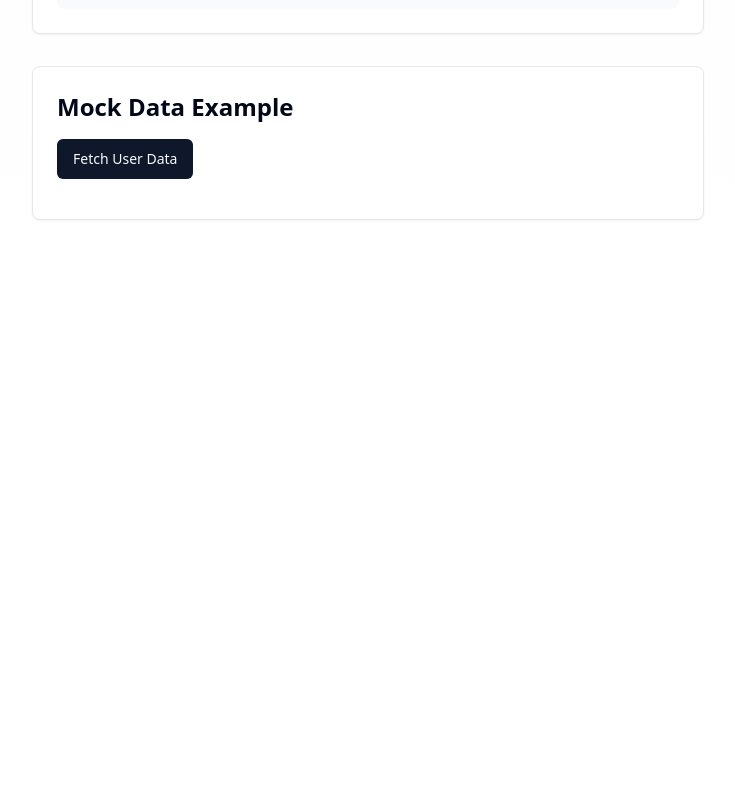
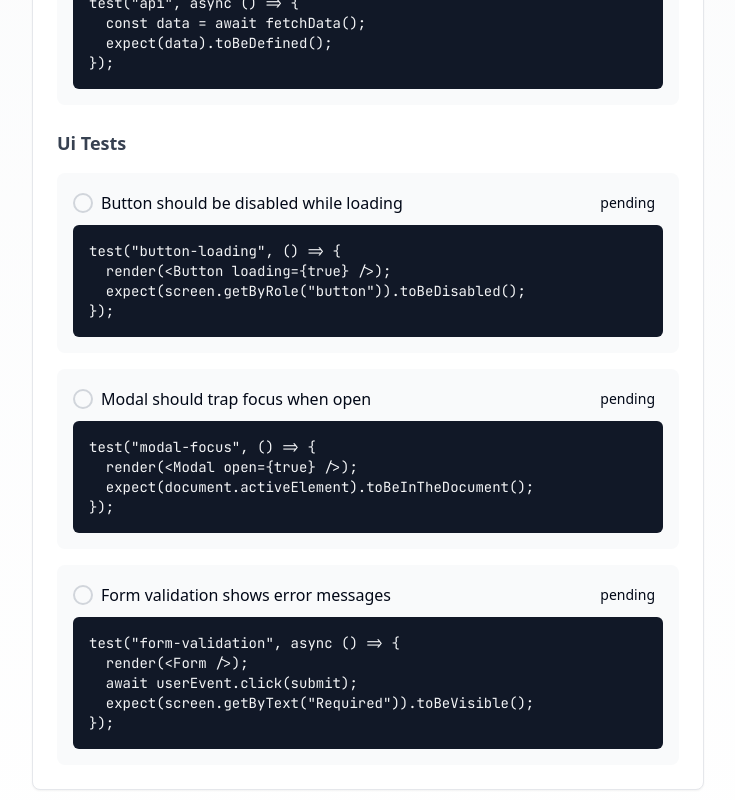
Before and after one commit to poboisvert/mock-scan-next, a React (Vite) app: page / in a window 1280 px wide. Shown: the part 600-1400 px from the top of the page, without its empty margins (272-1007 px from the left). Before the commit the page ends 852 px from the top, so only its background shows below. Built offline with nearby package versions, Linux system fonts and the light colour scheme.

Commit message:
Add UI tests
Added tests to aid in debugging the user interface.  No specific implementation details are included in this commit.

```diff
--- a/src/components/TestRunner.tsx
+++ b/src/components/TestRunner.tsx
@@ -9,6 +9,7 @@ interface TestCase {
   name: string;
   status: 'pending' | 'passing' | 'failing';
   code: string;
+  category: 'ui' | 'unit' | 'integration';
 }
 
 export const TestRunner = () => {
@@ -17,13 +18,36 @@ export const TestRunner = () => {
       id: '1',
       name: 'should add two numbers correctly',
       status: 'pending',
-      code: 'test("add", () => {\n  expect(add(2, 2)).toBe(4);\n});'
+      code: 'test("add", () => {\n  expect(add(2, 2)).toBe(4);\n});',
+      category: 'unit'
     },
     {
       id: '2',
       name: 'should mock API call successfully',
       status: 'pending',
-      code: 'test("api", async () => {\n  const data = await fetchData();\n  expect(data).toBeDefined();\n});'
+      code: 'test("api", async () => {\n  const data = await fetchData();\n  expect(data).toBeDefined();\n});',
+      category: 'integration'
+    },
+    {
+      id: '3',
+      name: 'Button should be disabled while loading',
+      status: 'pending',
+      code: 'test("button-loading", () => {\n  render(<Button loading={true} />);\n  expect(screen.getByRole("button")).toBeDisabled();\n});',
+      category: 'ui'
+    },
+    {
+      id: '4',
+      name: 'Modal should trap focus when open',
+      status: 'pending',
+      code: 'test("modal-focus", () => {\n  render(<Modal open={true} />);\n  expect(document.activeElement).toBeInTheDocument();\n});',
+      category: 'ui'
+    },
+    {
+      id: '5',
+      name: 'Form validation shows error messages',
+      status: 'pending',
+      code: 'test("form-validation", async () => {\n  render(<Form />);\n  await userEvent.click(submit);\n  expect(screen.getByText("Required")).toBeVisible();\n});',
+      category: 'ui'
     }
   ]);
 
@@ -49,8 +73,18 @@ export const TestRunner = () => {
         </Button>
       </div>
 
-      <div className="space-y-4">
-        {testCases.map((test) => (
+      <div className="space-y-6">
+        {Object.entries(
+          testCases.reduce((acc, test) => {
+            acc[test.category] = [...(acc[test.category] || []), test];
+            return acc;
+          }, {} as Record<string, TestCase[]>)
+        ).map(([category, tests]) => (
+          <div key={category} className="space-y-4">
+            <h3 className="text-lg font-semibold capitalize text-gray-700">
+              {category} Tests
+            </h3>
+            {tests.map((test) => (
               <div
                 key={test.id}
                 className="p-4 rounded-lg bg-gray-50 transition-all hover:bg-gray-100"
@@ -78,6 +112,8 @@ export const TestRunner = () => {
               </div>
             ))}
           </div>
+        ))}
+      </div>
     </Card>
   );
 };
```
Lines whose indentation alone changed are shown as unchanged.
